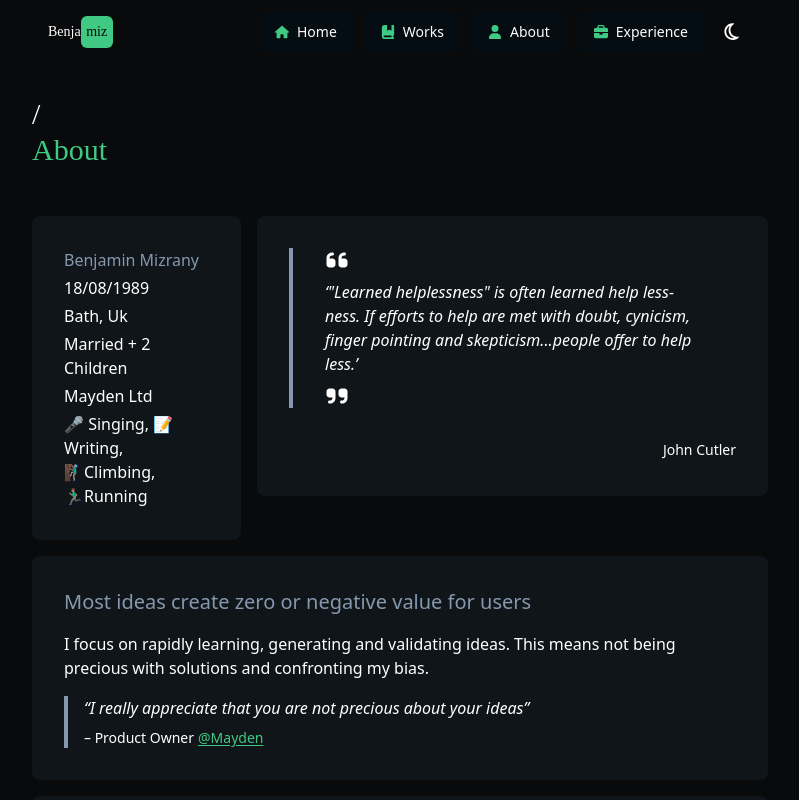
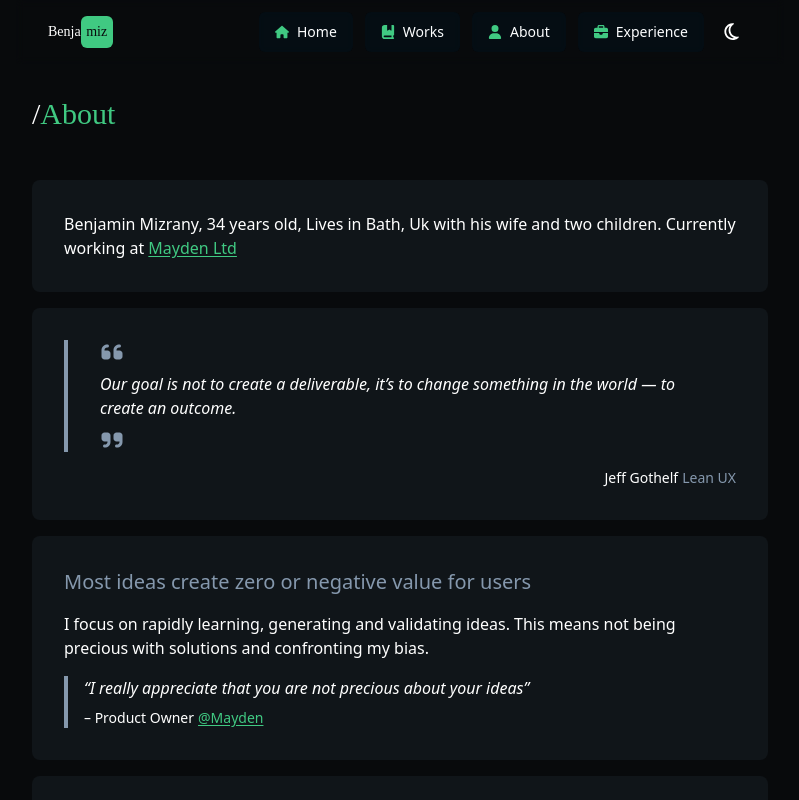
Before and after one commit to Lenniott/Benjamiz_4, a React (Vite) app: page /about in a window 1280 px wide. Shown: the top 800 px of the page, without its empty margins (240-1039 px from the left). Built offline with nearby package versions, Linux system fonts and the light colour scheme; a web font is replaced by a local one.

Commit message:
changes i can rember cause im tired.

```diff
--- a/src/components/container.tsx
+++ b/src/components/container.tsx
@@ -23,7 +23,7 @@ export function Container({
   // Define variants inside the function to access `col`
   const variants = {
     global: `flex ${isHorizontal} p-4 sm:p-8  items-right justify-start `, // Use template literal for dynamic col value
-    solid: "rounded-lg bg-card p-4 sm:p-8",
+    solid: "rounded-lg bg-card p-6 sm:p-8",
     linear: "rounded-lg bg-gradient-to-r from-card from-40% to-transparent to-80% p-4 sm:p-8",
     clear: "",
   };
--- a/src/components/features/LoadedQuote.tsx
+++ b/src/components/features/LoadedQuote.tsx
@@ -14,23 +14,26 @@ const LoadedQuote: React.FC= () => {
 
 
   useEffect(() => {
+    const quotes: Quote[] = quotesArray;
+    const randomNumber: number = Math.floor(Math.random() * quotes.length);
+
     // Retrieve the current index from localStorage or set it to a random value if it doesn't exist
-    let currentIndex: number = parseInt(localStorage.getItem('quoteIndex') || '0', 10);
-    if (isNaN(currentIndex) || currentIndex < 0 || currentIndex >= quotesArray.length) {
-      currentIndex = Math.floor(Math.random() * quotesArray.length);
+    let currentIndex: number = parseInt(localStorage.getItem('quoteIndex') || randomNumber.toString(), 10);
+    if (isNaN(currentIndex) || currentIndex < 0 || currentIndex >= quotes.length) {
+      currentIndex = Math.floor(Math.random() * quotes.length);
     }
 
     // Set the quote based on the currentIndex
-    setQuote(quotesArray[currentIndex]);
+    setQuote(quotes[currentIndex]);
 
     // Increment the index for next time, wrapping around if necessary
-    const nextIndex: number = (currentIndex + 1) % quotesArray.length;
+    const nextIndex: number = (currentIndex + 1) % quotes.length;
     localStorage.setItem('quoteIndex', nextIndex.toString());
   }, []); // Empty dependency array means this runs once on mount
 
   return (
     <div>
-      <Container horizontal={false} variant='solid' className='gap-4'>
+      <Container horizontal={false} variant='solid' className='gap-4 h-full'>
         {quote && <Quote quote={quote?.quote} author={quote?.author} source={quote?.source} />}
       </Container>
     </div>
--- a/src/components/molicules/Navigation.tsx
+++ b/src/components/molicules/Navigation.tsx
@@ -12,8 +12,8 @@ interface props{
 }
 export const Navigation = ({position="top"}:props)=>{
     return(
-    <NavigationMenu aria-label="navigation menu" className={position==="top"?"hidden sm:flex":"flex w-full sm:hidden"}>
-    <NavigationMenuList className="gap-2">
+    <NavigationMenu aria-label="navigation menu" className={`${position==="top"?"hidden sm:flex":"flex w-full sm:hidden"}`}>
+    <NavigationMenuList className="gap-2 grid grid-cols-4 sm:flex">
 
         <NavigationMenuItem >
             <Link to="/">
--- a/src/components/molicules/quote.tsx
+++ b/src/components/molicules/quote.tsx
@@ -8,18 +8,17 @@ interface Props {
 
 export const Quote = ({quote,author,source}:Props)=>{
     return(
-    <div className="flex flex-col gap-8">
-        <div className='flex flex-col gap-2 px-8 py-0 border-l-4 border-l-muted-foreground'>
-            <FaQuoteLeft className="w-6 h-6" />
+    <div className="flex flex-col gap-4 h-full">
+        <div className='flex flex-col gap-2 px-6 sm:px-8 py-0 border-l-4 border-l-muted-foreground'>
+            <FaQuoteLeft className="w-6 h-6 text-muted-foreground" />
             <i>{quote}</i>
             <div className="flex flex-col gap-1 flex-grow">
-                <FaQuoteRight className="w-6 h-6 items-right" />
+                <FaQuoteRight className="w-6 h-6 items-right text-muted-foreground" />
             </div>
-
         </div>
-        <div className='flex flex-col gap-1 flex-grow items-end'>
-            <p className='flex flex-grow gap-1 text-sm'>{author}</p>
-            <p className='flex flex-grow gap-1 text-sm text-muted-foreground'>{source}</p>
+        <div className='flex flex-col sm:flex-row sm:gap-1 flex-grow items-end sm:justify-end  h-fit'>
+            <p className='text-sm'>{author}</p>
+            <p className='text-sm text-muted-foreground'>{source}</p>
         </div>
     </div>
     )
--- a/src/pages/aboutMe.tsx
+++ b/src/pages/aboutMe.tsx
@@ -8,37 +8,37 @@ import Image  from '../components/molicules/Image';
 import LoadedQuote from '../components/features/LoadedQuote';
 
 export const AboutMePage: React.FC<{}> = () => {
-    const altitudesAlt = "Abstract illustration showing the concept of 'Altitude Thinking' in product development with three levels: At the 'Product' level, an opportunity tree is depicted; at the 'Program' level, a user journey map is represented; and at the 'Feature' level, a Kanban board is visualized, all connected by dashed lines indicating progression."
-
-
-
+    const altitudesAlt = "Abstract illustration showing the concept of 'Altitude Thinking' in product development with three levels: At the 'Product' level, an opportunity tree is depicted; at the 'Program' level, a user journey map is represented; and at the 'Feature' level, a Kanban board is visualized, all connected by dashed lines indicating progression.";
+    const calculateYearsSince = (date: Date): number => {
+      const today = new Date();
+      let years = today.getFullYear() - date.getFullYear();
+      const m = today.getMonth() - date.getMonth();
+      if (m < 0 || (m === 0 && today.getDate() < date.getDate())) {
+        years--;
+      }
+      return years;
+    };
 
     const meBen = {
         name: "Benjamin Mizrany",
-        age: "18/08/1989",
+        age: calculateYearsSince(new Date('1989-08-18')),
         image: 'https://avatars.githubusercontent.com/u/1218301?v=4',
         location: "Bath, Uk",
-        family: "Married + 2 Children",
+        family: "wife and two children",
         work: "Mayden Ltd",
-        hobbies: "🎤 Singing, 📝 Writing, 🧗🏽‍♂️Climbing, 🏃🏽‍♂️Running"
+        hobbies: ["🎤 Singing", "📝 Writing"," 🧗🏽‍♂️Climbing"," 🏃🏽‍♂️Running"]
     }
 
 
     return (
         <div className="grid grid-cols-1 gap-4">
-            <h1 className="h3 text-accent font-serif py-8"><p className='text-foreground'>/</p>About</h1>
-            <div className='flex flex-col sm:flex-row gap-4'>
-                <Container horizontal={false} className="App flex  gap-1">
-                    <p className='p font-light text-muted-foreground'>{meBen.name}</p>
-                    <p className='p text-foreground'>{meBen.age}</p>
-                    <p className='p text-foreground'>{meBen.location}</p>
-                    <p className='p text-foreground'>{meBen.family}</p>
-                    <p className='p text-foreground'>{meBen.work}</p>
-                    <p className='p text-foreground'>{meBen.hobbies}</p>
-                </Container>
+            <h1 className="h3 text-accent font-serif py-8 flex"><p className='text-foreground'>/</p>About</h1>
+            <Container variant='solid' horizontal={false} className="flex gap-4">
+                <p>{meBen.name}, {meBen.age} years old, Lives in {meBen.location} with his {meBen.family}. Currently working at <Link className="link" to="experience">{meBen.work}</Link></p>
+            </Container>
+
             <LoadedQuote/>
-            </div>
-            <Container horizontal={false} className="App flex  gap-4">
+            <Container horizontal={false} className="flex gap-4">
                 <p className='h5 font-light text-muted-foreground'>Most ideas create zero or negative value for users</p>
                 <p>I focus on rapidly learning, generating and validating ideas. This means not being precious with solutions and confronting my bias.</p>
                 <div className='flex flex-col gap-2 px-4 py-0 border-l-4 border-l-muted-foreground'>
```
